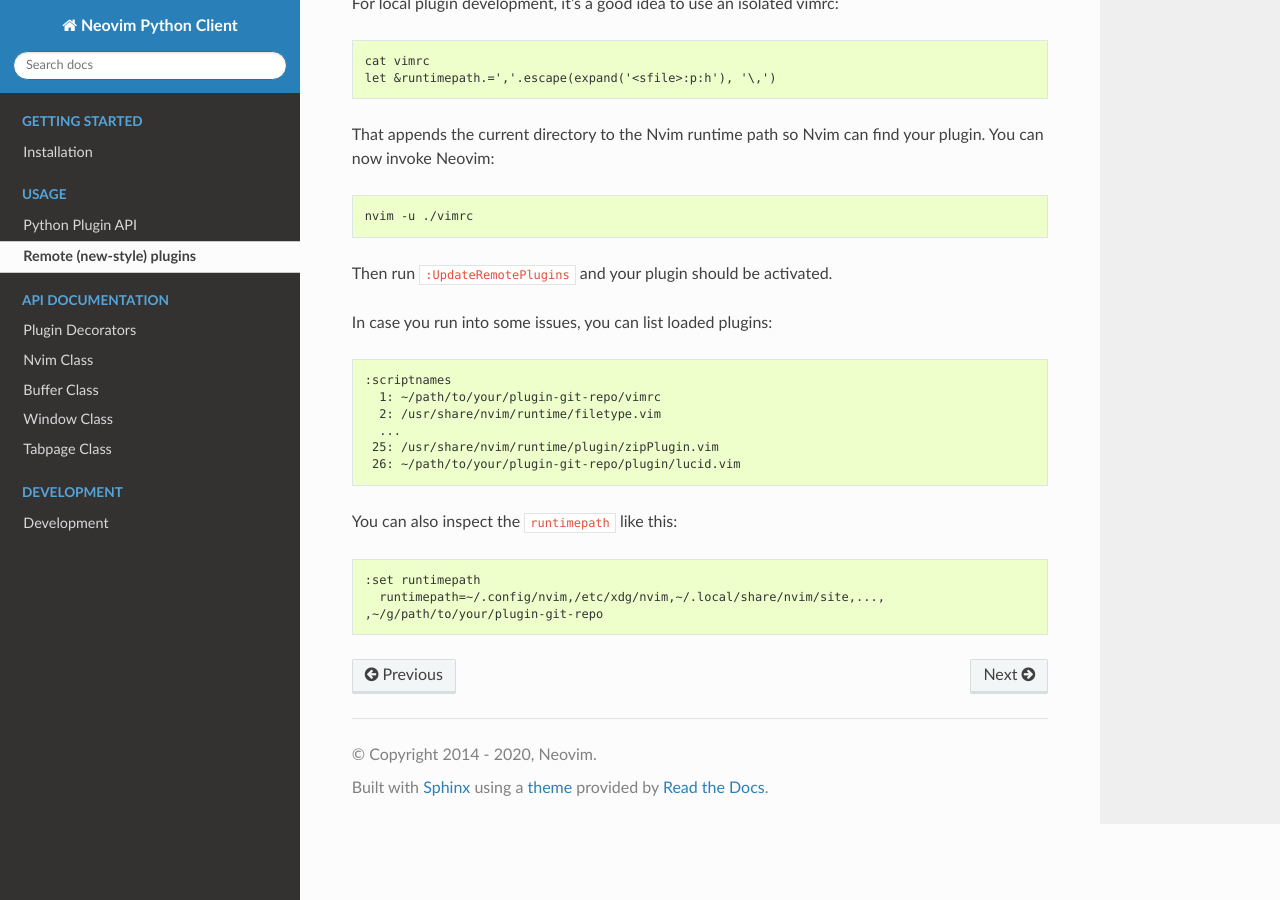
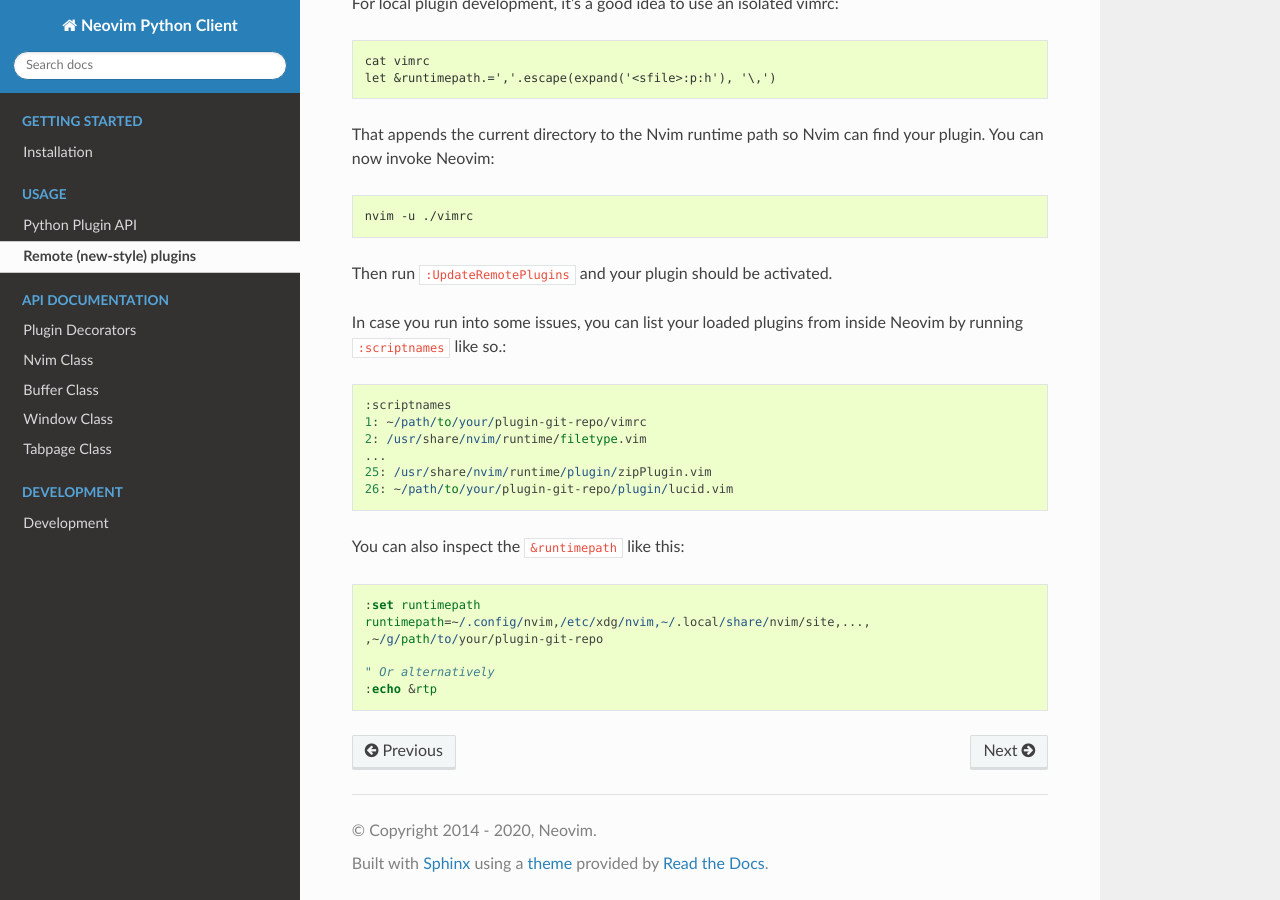
Before and after one commit to neovim/pynvim, a Sphinx documentation site: the page built from docs/usage/remote-plugins.rst, in a window 1280 px wide and 900 px high, scrolled down 1240 px. Built offline with Sphinx 7.4.7 and the Read the Docs theme 2.0.0, drawn with Linux system fonts in a browser that asks for light colours.

Commit message:
doc: fix Indentation and underline length #454
Building the docs raised errors previously

```diff
--- a/docs/usage/python-plugin-api.rst
+++ b/docs/usage/python-plugin-api.rst
@@ -7,7 +7,7 @@
 as discussed on :doc:`remote-plugins`.
 
 Nvim API methods: ``vim.api``
------------
+-----------------------------
 
 Exposes Neovim API methods.
 For instance to call ``nvim_strwidth``:
@@ -38,7 +38,7 @@
 unavailable.
 
 Vimscript functions: ``vim.funcs``
--------------
+----------------------------------
 
 Exposes vimscript functions (both builtin and global user defined functions) as a python namespace.
 For instance to set the value of a register:
@@ -51,7 +51,7 @@
 methods.
 
 Lua integration
------------
+---------------
 
 Python plugins can define and invoke lua code in Nvim's in-process lua
 interpreter. This is especially useful in asynchronous contexts, where an async
--- a/docs/usage/remote-plugins.rst
+++ b/docs/usage/remote-plugins.rst
@@ -75,21 +75,25 @@
 
 Then run ``:UpdateRemotePlugins`` and your plugin should be activated.
 
-In case you run into some issues, you can list loaded plugins:
+In case you run into some issues, you can list your loaded plugins from inside
+Neovim by running ``:scriptnames`` like so.:
 
-.. code-block:: console
+.. code-block:: vim
 
     :scriptnames
-      1: ~/path/to/your/plugin-git-repo/vimrc
-      2: /usr/share/nvim/runtime/filetype.vim
-      ...
-     25: /usr/share/nvim/runtime/plugin/zipPlugin.vim
-     26: ~/path/to/your/plugin-git-repo/plugin/lucid.vim
+    1: ~/path/to/your/plugin-git-repo/vimrc
+    2: /usr/share/nvim/runtime/filetype.vim
+    ...
+    25: /usr/share/nvim/runtime/plugin/zipPlugin.vim
+    26: ~/path/to/your/plugin-git-repo/plugin/lucid.vim
 
-You can also inspect the ``runtimepath`` like this:
+You can also inspect the ``&runtimepath`` like this:
 
-.. code-block:: console
+.. code-block:: vim
 
     :set runtimepath
-      runtimepath=~/.config/nvim,/etc/xdg/nvim,~/.local/share/nvim/site,...,
+    runtimepath=~/.config/nvim,/etc/xdg/nvim,~/.local/share/nvim/site,...,
     ,~/g/path/to/your/plugin-git-repo
+
+    " Or alternatively
+    :echo &rtp
```
